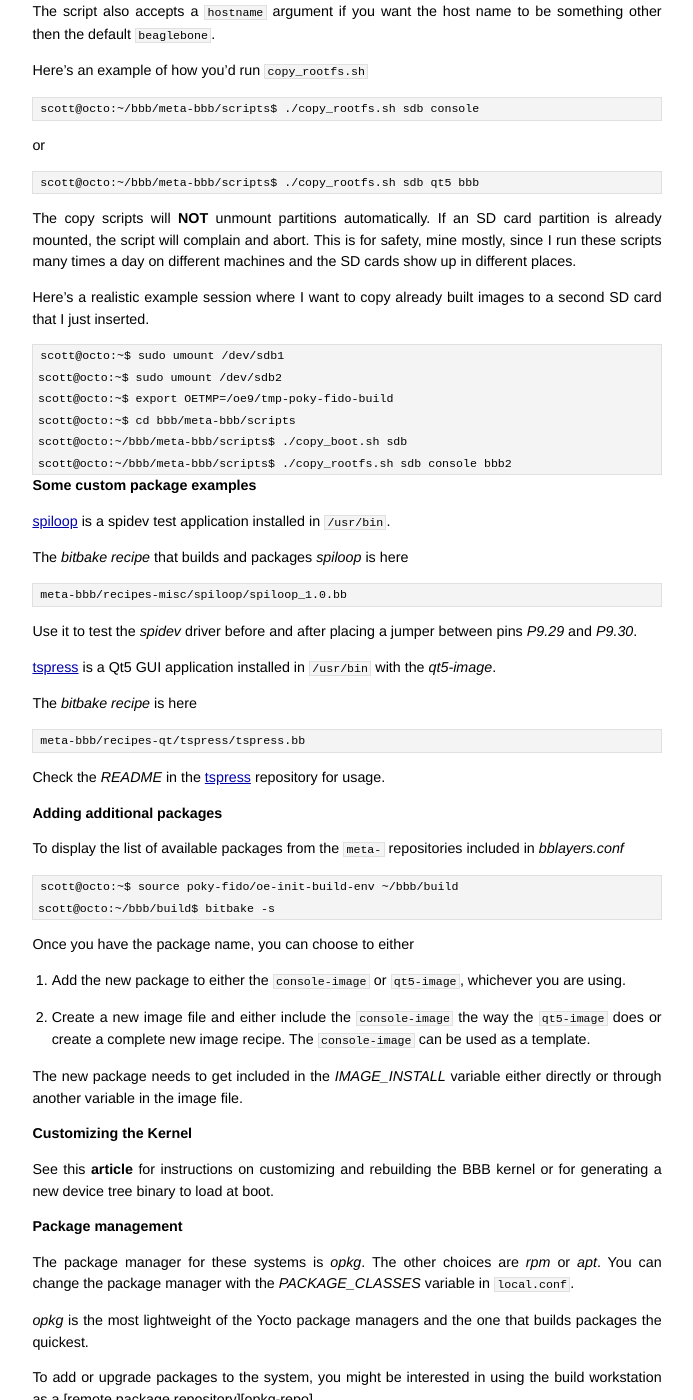
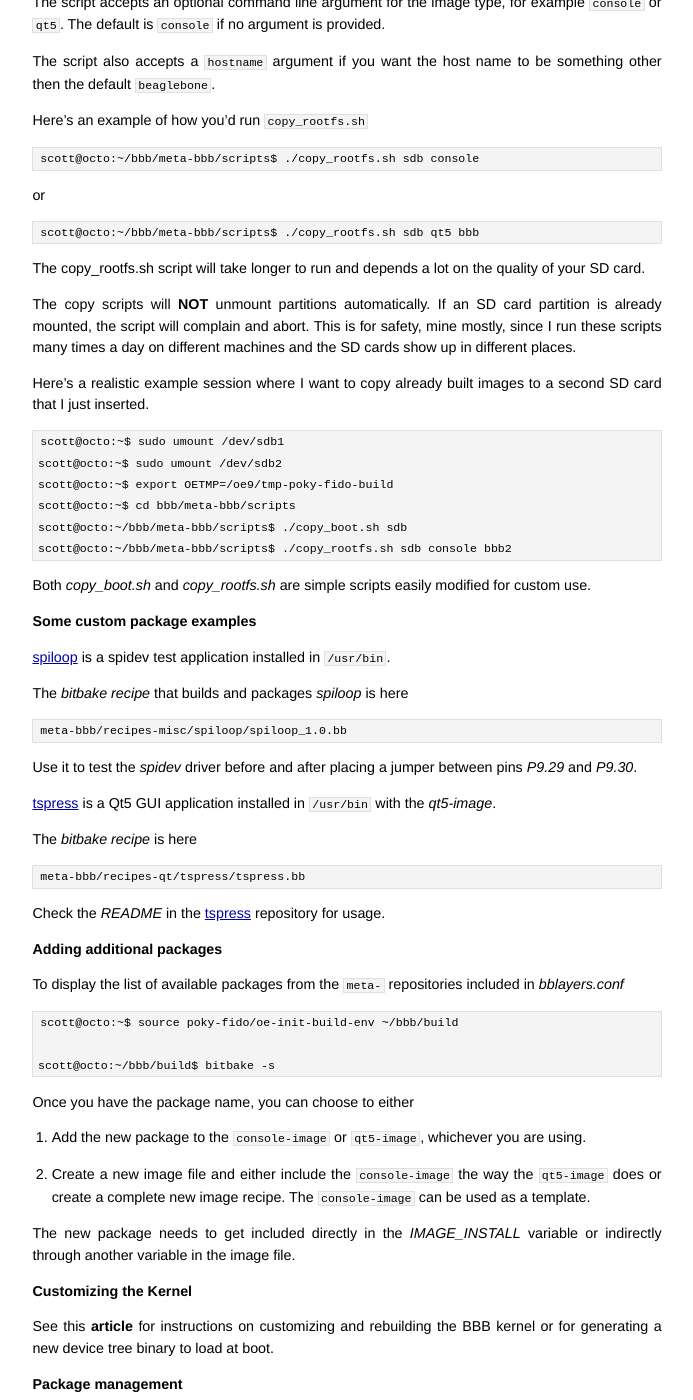
Before and after one commit to jumpnow/jumpnowtek-site, a Jekyll site: the page built from _posts/2015-06-08-BeagleBone-Systems-with-Yocto.md, in a window 1280 px wide and 1400 px high, scrolled down 5755 px. Shown: the whole window, without its empty margins (293-986 px from the left). Built offline with Jekyll 4.4.1, drawn with Linux system fonts in a browser that asks for light colours; some of the changed text lies outside the part shown.

Commit message:
More bbb doc work

```diff
--- a/_posts/2015-06-08-BeagleBone-Systems-with-Yocto.md
+++ b/_posts/2015-06-08-BeagleBone-Systems-with-Yocto.md
@@ -250,7 +250,7 @@ You only have to create this directory once.
 
 #### copy_boot.sh
 
-This script copies the bootloader (MLO, u-boot) to the boot partition of the SD card.
+This script copies the bootloaders (MLO and u-boot) to the boot partition of the SD card.
 
 This script needs to know the `TMPDIR` to find the binaries. It looks for an environment variable called `OETMP`.
 
@@ -265,6 +265,8 @@ Then I would export this environment variable before running `copy_boot.sh`
 Then run the `copy_boot.sh` script passing the location of SD card
 
     scott@bbb:~/bbb/meta-bbb/scripts$ ./copy_boot.sh sdb
+
+This script should run very fast.
 
 #### copy_rootfs.sh
 
@@ -282,6 +284,8 @@ or
 
     scott@octo:~/bbb/meta-bbb/scripts$ ./copy_rootfs.sh sdb qt5 bbb
 
+The copy_rootfs.sh script will take longer to run and depends a lot on the quality of your SD card.
+
 The copy scripts will **NOT** unmount partitions automatically. If an SD card partition is already mounted, the script will complain and abort. This is for safety, mine mostly, since I run these scripts many times a day on different machines and the SD cards show up in different places.
 
 Here's a realistic example session where I want to copy already built images to a second SD card that I just inserted.
@@ -293,6 +297,8 @@ Here's a realistic example session where I want to copy already built images to
     scott@octo:~/bbb/meta-bbb/scripts$ ./copy_boot.sh sdb
     scott@octo:~/bbb/meta-bbb/scripts$ ./copy_rootfs.sh sdb console bbb2
 
+
+Both *copy_boot.sh* and *copy_rootfs.sh* are simple scripts easily modified for custom use.
 
 #### Some custom package examples
 
@@ -318,15 +324,16 @@ Check the *README* in the [tspress][tspress] repository for usage.
 To display the list of available packages from the `meta-` repositories included in *bblayers.conf*
 
     scott@octo:~$ source poky-fido/oe-init-build-env ~/bbb/build
+
     scott@octo:~/bbb/build$ bitbake -s
 
 Once you have the package name, you can choose to either
 
-1. Add the new package to either the `console-image` or `qt5-image`, whichever you are using.
+1. Add the new package to the `console-image` or `qt5-image`, whichever you are using.
 
 2. Create a new image file and either include the `console-image` the way the `qt5-image` does or create a complete new image recipe. The `console-image` can be used as a template.
 
-The new package needs to get included in the *IMAGE_INSTALL* variable either directly or through another variable in the image file.
+The new package needs to get included directly in the *IMAGE_INSTALL* variable or indirectly through another variable in the image file.
 
 #### Customizing the Kernel
 
```
